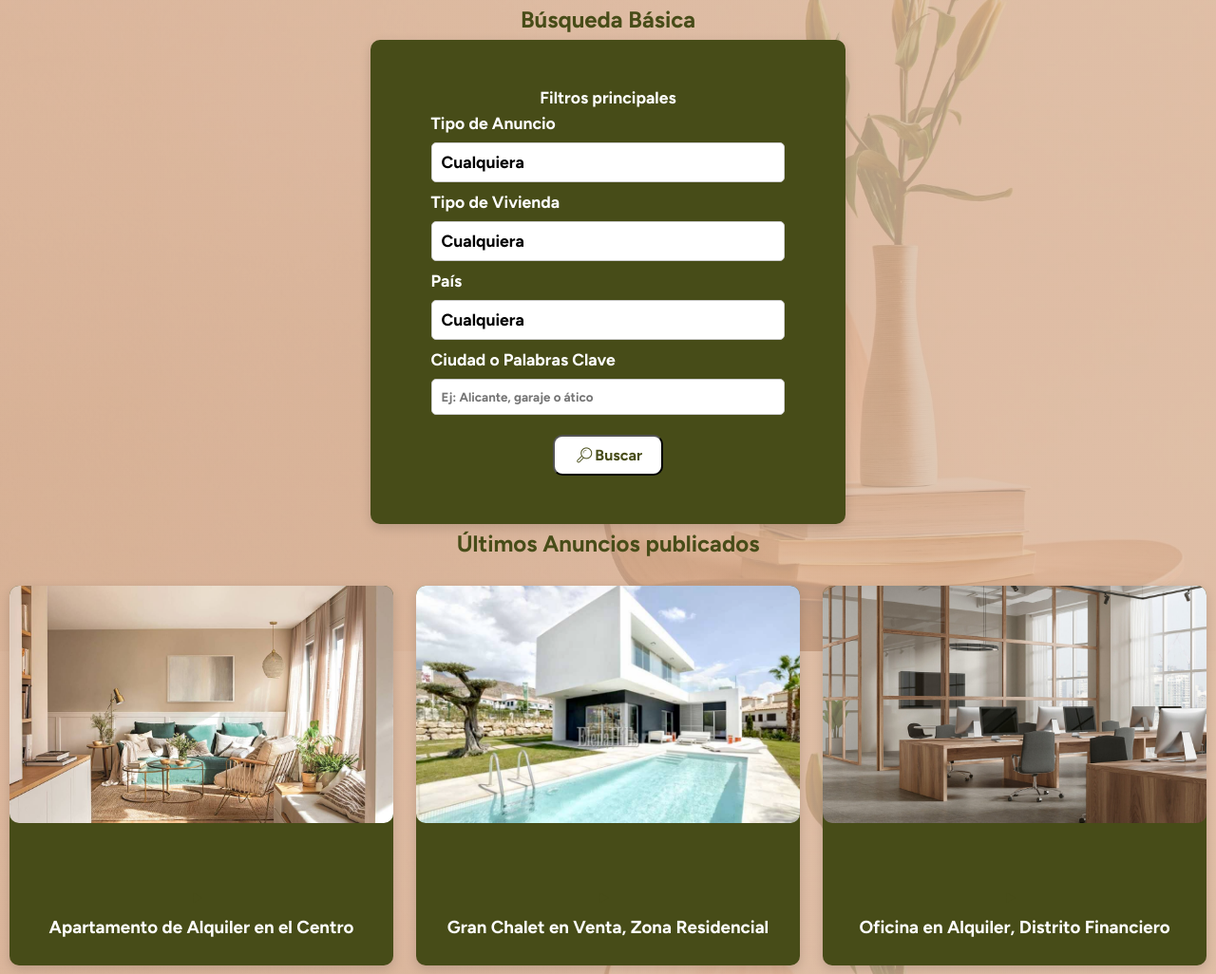
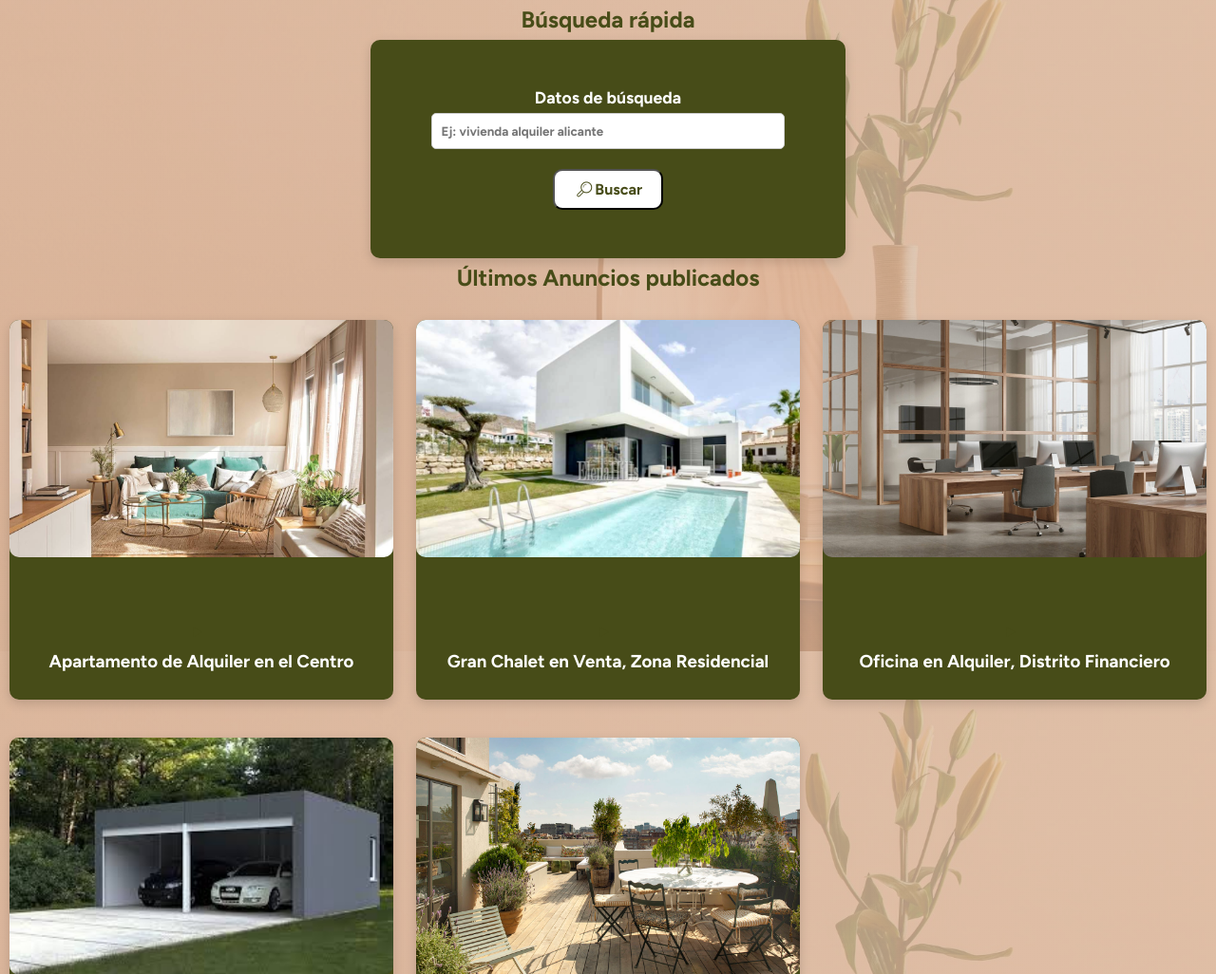
Before and after one commit to slg71/DAW, a PHP site: page /php/inicio_registrado.php in a window 1280 px wide. Shown: the part 114-1140 px from the top of the page at 95% size. Run offline with PHP 8.4, Linux system fonts and the light colour scheme; data comes from the database, SQL or seed files in the repository.

Commit message:
Formulario de Busqueda hecho

```diff
--- a/php/index.php
+++ b/php/index.php
@@ -2,6 +2,7 @@
 // -------------------------------------------------------------
 // Página: index.php (version publica, sin sesion)
 // -------------------------------------------------------------
+session_start();
 
 $titulo_pagina = "Inicio - PI Pisos & Inmuebles";
 include "paginas_Estilo.php";
--- a/php/inicio_registrado.php
+++ b/php/inicio_registrado.php
@@ -1,6 +1,6 @@
 <?php
 // -------------------------------------------------------------
-// index.php
+// Página: index.php (version publica, sin sesion)
 // -------------------------------------------------------------
 session_start();
 
@@ -8,126 +8,20 @@ $titulo_pagina = "Inicio - PI Pisos & Inmuebles";
 include "paginas_Estilo.php";
 include "header.php";
 
-require_once("conexion_bd.php"); //conexion a la base de datos
+//conexion a la base de datos
+require_once("conexion_bd.php");
 $usuario_registrado = isset($_SESSION['usuario_id']);
-
-// ====================================================================
-// 1. OBTENER DATOS DE TABLAS MAESTRAS PARA DROPDOWNS
-// ====================================================================
-
-$tipos_anuncio = [];
-$tipos_vivienda = [];
-$paises_select = [];
-$anuncios = [];
-
-$mysqli = conectarBD();
-
-if ($mysqli) {
-    // --- Obtener Tipos de Anuncios ---
-    $sentencia_anuncio = "SELECT IdTAnuncio, NomTAnuncio FROM TIPOSANUNCIOS ORDER BY NomTAnuncio";
-    if ($resultado = $mysqli->query($sentencia_anuncio)) {
-        while ($fila = $resultado->fetch_assoc()) {
-            $tipos_anuncio[] = $fila;
-        }
-        $resultado->free();
-    }
-
-    // --- Obtener Tipos de Viviendas ---
-    $sentencia_vivienda = "SELECT IdTVivienda, NomTVivienda FROM TIPOSVIVIENDAS ORDER BY NomTVivienda";
-    if ($resultado = $mysqli->query($sentencia_vivienda)) {
-        while ($fila = $resultado->fetch_assoc()) {
-            $tipos_vivienda[] = $fila;
-        }
-        $resultado->free();
-    }
-
-    // --- Obtener Países ---
-    $sentencia_pais = "SELECT IdPais, NomPais FROM PAISES ORDER BY NomPais ASC";
-    if ($resultado = $mysqli->query($sentencia_pais)) {
-        while ($fila = $resultado->fetch_assoc()) {
-            $paises_select[] = $fila;
-        }
-        $resultado->free();
-    }
-
-    // ==============================================================
-    // 2. LÓGICA: Obtener los últimos 5 anuncios de la BD
-    // ==============================================================
-
-    $sentencia_anuncios_recientes = "
-        SELECT
-            A.IdAnuncio, A.Titulo, A.Precio, A.FPrincipal AS Foto, A.Ciudad,
-            P.NomPais AS Pais, A.FRegistro AS FechaPublicacion
-        FROM
-            ANUNCIOS A
-        JOIN
-            PAISES P ON A.Pais = P.IdPais
-        ORDER BY
-            A.FRegistro DESC
-        LIMIT 5
-    ";
-
-    if ($resultado = $mysqli->query($sentencia_anuncios_recientes)) {
-        while ($fila = $resultado->fetch_assoc()) {
-            $anuncios[] = $fila;
-        }
-        $resultado->free();
-    } else {
-        error_log("Error al obtener anuncios en index.php: " . $mysqli->error);
-    }
-
-    $mysqli->close(); // Cerramos la conexión después de todas las consultas
-}
 ?>
 
 <main>
     <a href="#listado" class="saltar">Saltar al contenido principal</a>
 
     <section id="busqueda">
-        <h2>Búsqueda Básica</h2>
-
-        <!-- FORMULARIO DE BÚSQUEDA BÁSICA CON DESPLEGABLES DE BD -->
+        <h2>Búsqueda rápida</h2>
         <form action="resultado.php" method="get">
             <fieldset>
-                <legend>Filtros principales</legend>
-
-                <!-- TIPO DE ANUNCIO (Alquiler/Venta) -->
-                <label for="tipo_anuncio">Tipo de Anuncio</label>
-                <select id="tipo_anuncio" name="tipo_anuncio">
-                    <option value="">Cualquiera</option>
-                    <?php foreach ($tipos_anuncio as $tipo): ?>
-                        <option value="<?php echo htmlspecialchars($tipo['IdTAnuncio']); ?>">
-                            <?php echo htmlspecialchars($tipo['NomTAnuncio']); ?>
-                        </option>
-                    <?php endforeach; ?>
-                </select>
-
-                <!-- TIPO DE VIVIENDA (Oficina/Local/Garaje/Vivienda) -->
-                <label for="tipo_vivienda">Tipo de Vivienda</label>
-                <select id="tipo_vivienda" name="tipo_vivienda">
-                    <option value="">Cualquiera</option>
-                    <?php foreach ($tipos_vivienda as $tipo): ?>
-                        <option value="<?php echo htmlspecialchars($tipo['IdTVivienda']); ?>">
-                            <?php echo htmlspecialchars($tipo['NomTVivienda']); ?>
-                        </option>
-                    <?php endforeach; ?>
-                </select>
-
-                <!-- PAÍS -->
-                <label for="pais">País</label>
-                <select id="pais" name="pais">
-                    <option value="">Cualquiera</option>
-                    <?php foreach ($paises_select as $pais): ?>
-                        <option value="<?php echo htmlspecialchars($pais['IdPais']); ?>">
-                            <?php echo htmlspecialchars($pais['NomPais']); ?>
-                        </option>
-                    <?php endforeach; ?>
-                </select>
-
-                <!-- CAMPO DE TEXTO PARA CIUDAD/PALABRAS CLAVE -->
-                <label for="buscar">Ciudad o Palabras Clave</label>
-                <input type="text" id="buscar" name="buscar" placeholder="Ej: Alicante, garaje o ático">
-
+                <legend>Datos de búsqueda</legend>
+                <input type="text" id="buscar" name="buscar" placeholder="Ej: vivienda alquiler alicante">
             </fieldset>
             <button type="submit"><i class="icon-search"></i>Buscar</button>
         </form>
@@ -138,11 +32,48 @@ if ($mysqli) {
 
         <?php
         // ==============================================================
-        // VISUALIZACIÓN DE ANUNCIOS RECIENTES
+        // Obtener los ultimos 5 anuncios de la BD
+        // ==============================================================
+        $anuncios = [];
+        $mysqli = conectarBD();
+
+        if ($mysqli) {
+            $sentencia = "
+                SELECT
+                    A.IdAnuncio,
+                    A.Titulo,
+                    A.Precio,
+                    A.FPrincipal AS Foto,
+                    A.Ciudad,
+                    P.NomPais AS Pais,
+                    A.FRegistro AS FechaPublicacion
+                FROM
+                    ANUNCIOS A
+                JOIN
+                    PAISES P ON A.Pais = P.IdPais
+                ORDER BY
+                    A.FRegistro DESC
+                LIMIT 5
+            ";
+
+            if ($resultado = $mysqli->query($sentencia)) {
+                while ($fila = $resultado->fetch_assoc()) {
+                    $anuncios[] = $fila;
+                }
+                $resultado->free();
+            } else {
+                echo "<p class='error-bd'>Error al consultar anuncios: " . $mysqli->error . "</p>";
+                error_log("Error al obtener anuncios en index.php: " . $mysqli->error);
+            }
+
+            $mysqli->close(); // Cerramos la conexión
+        }
+
+        // ==============================================================
+        // Mostrar ultimos 5 anuncios publicados
         // ==============================================================
         if (!empty($anuncios)):
             foreach ($anuncios as $anuncio):
-                // Formateo de fecha y precio
                 $fecha_formato = (new DateTime($anuncio['FechaPublicacion']))->format('d/m/Y');
                 $precio_formato = number_format($anuncio['Precio'], 2, ',', '.') . ' €';
         ?>
```
Also changed, not shown: php/resultado.php (+76 -38 lines).
